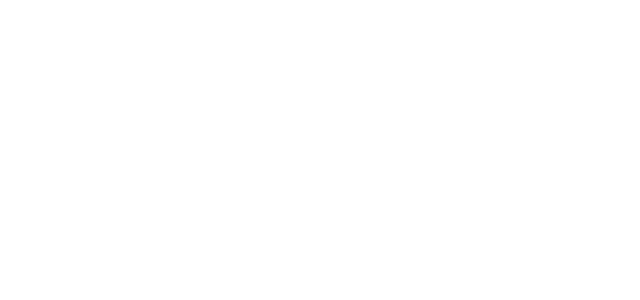
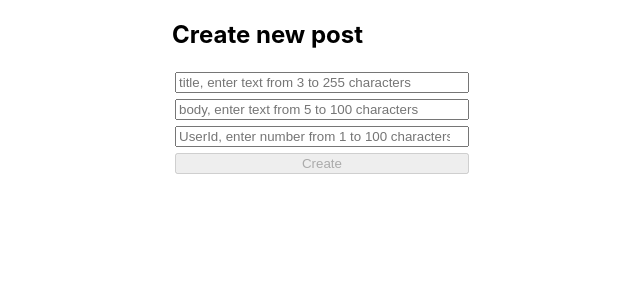
Before and after one commit to Mikhail-Chkhan/reactproject1, a React (Create React App) app: page / in a window 1280 px wide. Shown: the top 300 px of the page, without its empty margins (318-958 px from the left). Built offline with nearby package versions, Linux system fonts and the light colour scheme.

Commit message:
HW_5. Task status: done

```diff
--- a/package.json
+++ b/package.json
@@ -14,7 +14,11 @@
     "react-dom": "^18.3.1",
     "react-scripts": "5.0.1",
     "typescript": "^4.9.5",
-    "web-vitals": "^2.1.4"
+    "web-vitals": "^2.1.4",
+    "axios": "^1.7.2",
+    "react-hook-form": "^7.52.1",
+    "joi": "^17.13.3" ,
+    "@hookform/resolvers": "^3.9.0"
   },
   "scripts": {
     "start": "react-scripts start",
--- a/src/App.tsx
+++ b/src/App.tsx
@@ -1,11 +1,13 @@
 import React from 'react';
 import './App.css';
+import FormComponent from "./FormComponents/FormComponent";
 
 const App = () => {
 
 
   return (
-      <div></div>
+      <div><FormComponent/></div>
+
   );
 }
 
--- /dev/null
+++ b/src/FormComponents/FormComponent.module.css
@@ -0,0 +1,20 @@
+.divForm {
+    display: flex;
+    align-items: center;
+    justify-content: center;
+}
+.divForm>form {
+    display: flex;
+    flex-direction: column;
+    width: 300px;
+
+}
+.divForm>form>input, .divForm>form>button {
+    margin: 3px;
+}
+.errors{
+    font-size: 10px;
+    margin: 2px;
+    color: red;
+
+}
--- /dev/null
+++ b/src/FormComponents/FormComponent.tsx
@@ -0,0 +1,59 @@
+import React from 'react';
+import styles from './FormComponent.module.css'
+import {useForm} from "react-hook-form";
+import IForm from "../modules/IForm";
+import {joiResolver} from "@hookform/resolvers/joi";
+import {postValidator} from "../validators/formValidator";
+import {addPost} from "../servises/post.api.servoses";
+
+
+const FormComponent = () => {
+    let {
+        formState: {
+            errors,
+            isValid
+        },
+        register,
+        handleSubmit,
+        reset
+    } =
+        useForm<IForm>(
+            {
+                mode: "all",
+                resolver: joiResolver(postValidator)
+            });
+
+    let createPost = (data: IForm) => {
+        console.log(data)
+        addPost(data).then(response => {
+            const status: number = response.status;
+            console.log(response)
+            console.log(status)
+            if (status === 201) {
+                alert("Post created successfully")
+                reset()
+
+
+            }
+        })
+    };
+
+    return (
+        <div className={styles.divForm}>
+            <form onSubmit={handleSubmit(createPost)}>
+                {<h2>Create new post</h2>}
+                {<input type="text" placeholder='title, enter text from 3 to 255 characters' {...register('title')}/>}
+                {errors.title && <p className={styles.errors}>{errors.title?.message}</p>}
+                {<input type="text" placeholder='body, enter text from 5 to 100 characters' {...register('body')}/>}
+                {errors.body && <p className={styles.errors}>{errors.body?.message}</p>}
+                {<input type="number"
+                        placeholder='UserId, enter number from 1 to 100 characters' {...register('UserId')}/>}
+                {errors.UserId && <p className={styles.errors}>{errors.UserId?.message}</p>}
+                {<button disabled={!isValid}>Create</button>}
+            </form>
+
+        </div>
+    );
+};
+
+export default FormComponent;
--- /dev/null
+++ b/src/modules/IForm.ts
@@ -0,0 +1,5 @@
+export default interface IForm{
+    body:string
+    title:string
+    UserId:number
+}
--- /dev/null
+++ b/src/servises/post.api.servoses.tsx
@@ -0,0 +1,16 @@
+import axios, {AxiosResponse} from "axios";
+import IForm from "../modules/IForm";
+
+
+let AxiosInstance = axios.create({
+    baseURL: 'https://jsonplaceholder.typicode.com',
+    headers:{'Content-Type': 'application/json'},
+    method:"post"
+
+})
+
+let addPost = (data:IForm):Promise<AxiosResponse<IForm>> => {
+    return  AxiosInstance('/posts/')
+}
+
+export {addPost}
--- /dev/null
+++ b/src/validators/formValidator.tsx
@@ -0,0 +1,28 @@
+import Joi from "joi";
+import IForm from "../modules/IForm";
+
+let postValidator: Joi.ObjectSchema<IForm> =
+    Joi.object({
+        title: Joi.string()
+            .min(3)
+            .max(255)
+            .messages({
+                    "string.min": "min: 3 characters",
+                    "string.max": "max: 255 characters",
+                }
+            ),
+        body: Joi.string()
+            .min(5)
+            .max(1000)
+            .messages({
+                "string.min": "min: 5 characters",
+                "string.max": "max: 1000 characters",
+            }),
+        UserId: Joi.number()
+            .min(1)
+            .max(100)
+            .message("UserId must be from 1 to 100")
+
+    });
+
+export {postValidator}
```
Also changed, not shown: 1 other file (tests, documents, lock files or other folders).
